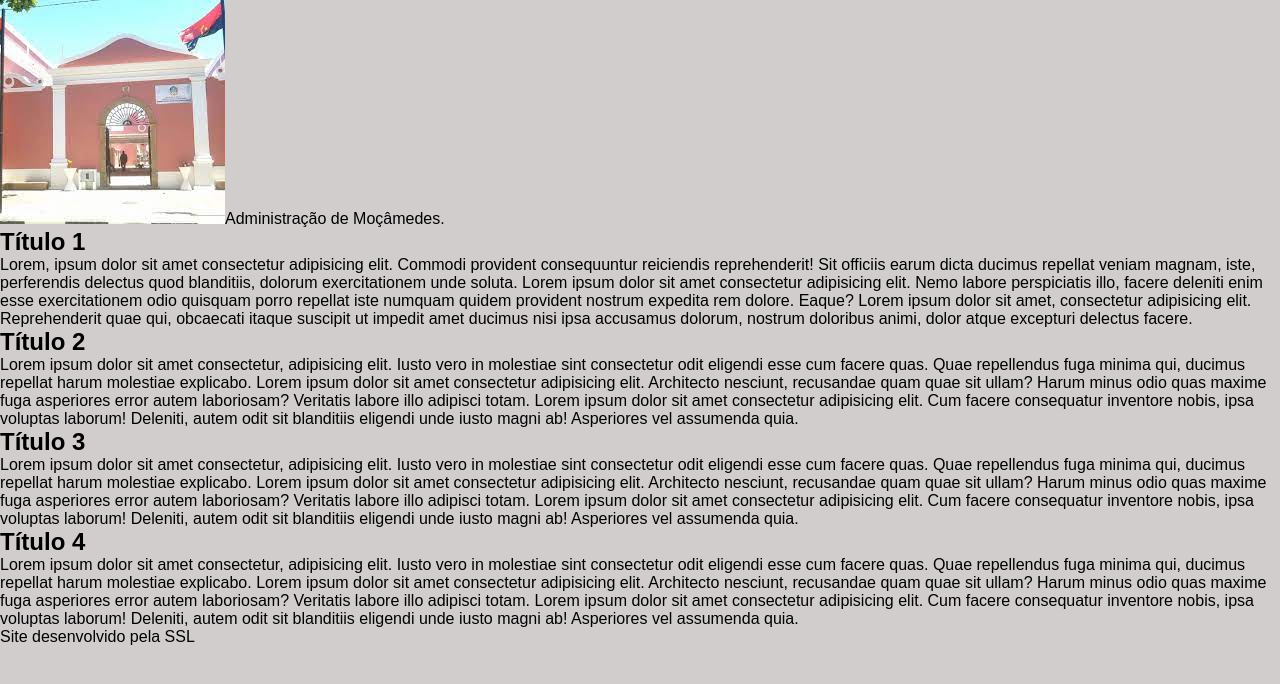
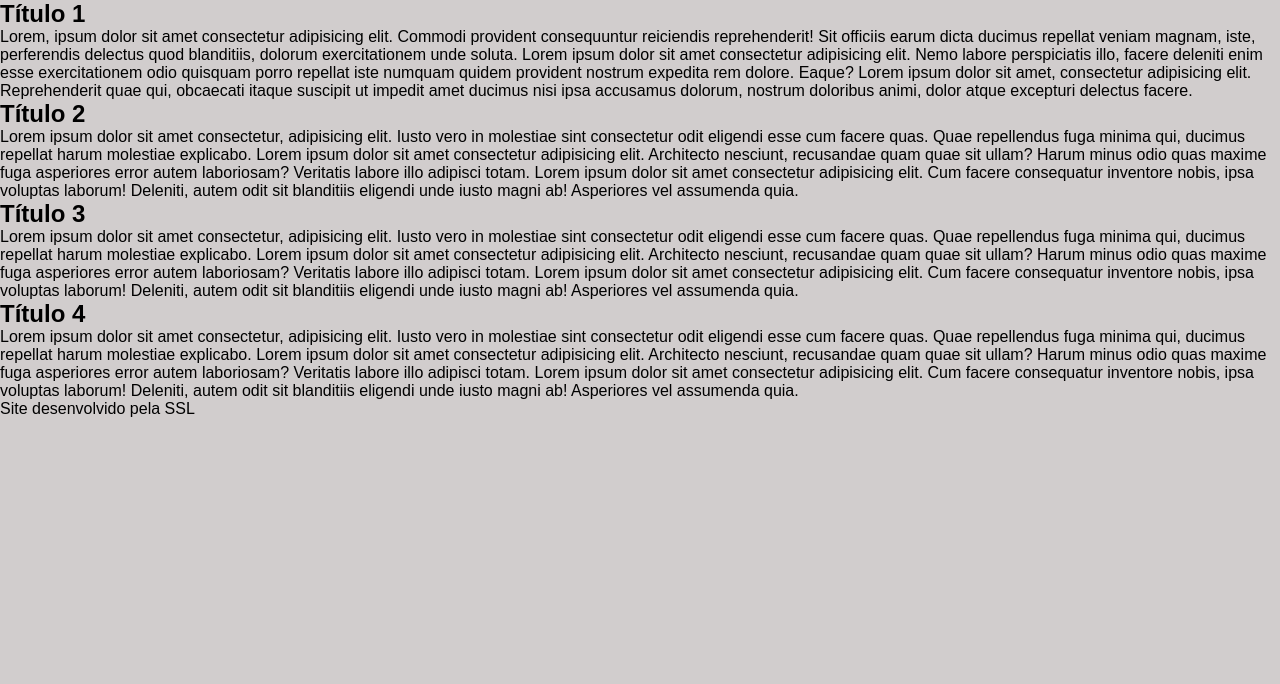
Before and after one commit to felisminochico/escola, a plain HTML site: page index.html in a window 1280 px wide. Drawn offline with Linux system fonts and the light colour scheme.

Commit message:
Atualizei o site

```diff
--- /dev/null
+++ b/estilos/telef-250.css
@@ -0,0 +1 @@
+@charset "UTF-8";
--- a/estilos/telef-menores.css
+++ /dev/null
@@ -1,21 +0,0 @@
-@charset "UTF-8";
-
-body{
-    background-color: gray;
-}
-
-header > nav > div{
-    align-items: center;
-    background-color: rgb(100, 7, 7);
-    color: white;
-    display: flex;
-    justify-content: space-between;
-    padding: 7px 8px;
-}
-
-header > nav > div > img{
-    width: 50px;
-}
-header > nav > div > span{
-    font-size: 0.8em;
-}
--- a/index.html
+++ b/index.html
@@ -5,14 +5,12 @@
     <meta name="viewport" content="width=device-width, initial-scale=1.0">
     <title>Escola</title>
     <link rel="stylesheet" href="estilos/geral.css" media="all" type="text/css">
-    <link rel="stylesheet" href="estilos/telef-menores.css" media="screen and (max-width: 315px)" type="text/css">
+    <link rel="stylesheet" href="estilos/telef-250.css" media="screen and (max-width: 315px)" type="text/css">
 </head>
 <body>
     <header>
         <nav>
-            <div>
-                <img src="imagens/download.jpg" alt="Foto da Administração Municipal de Moçâmedes."><span>Administração de Moçâmedes.</span>
-            </div>
+
         </nav>
     </header>
 
```
